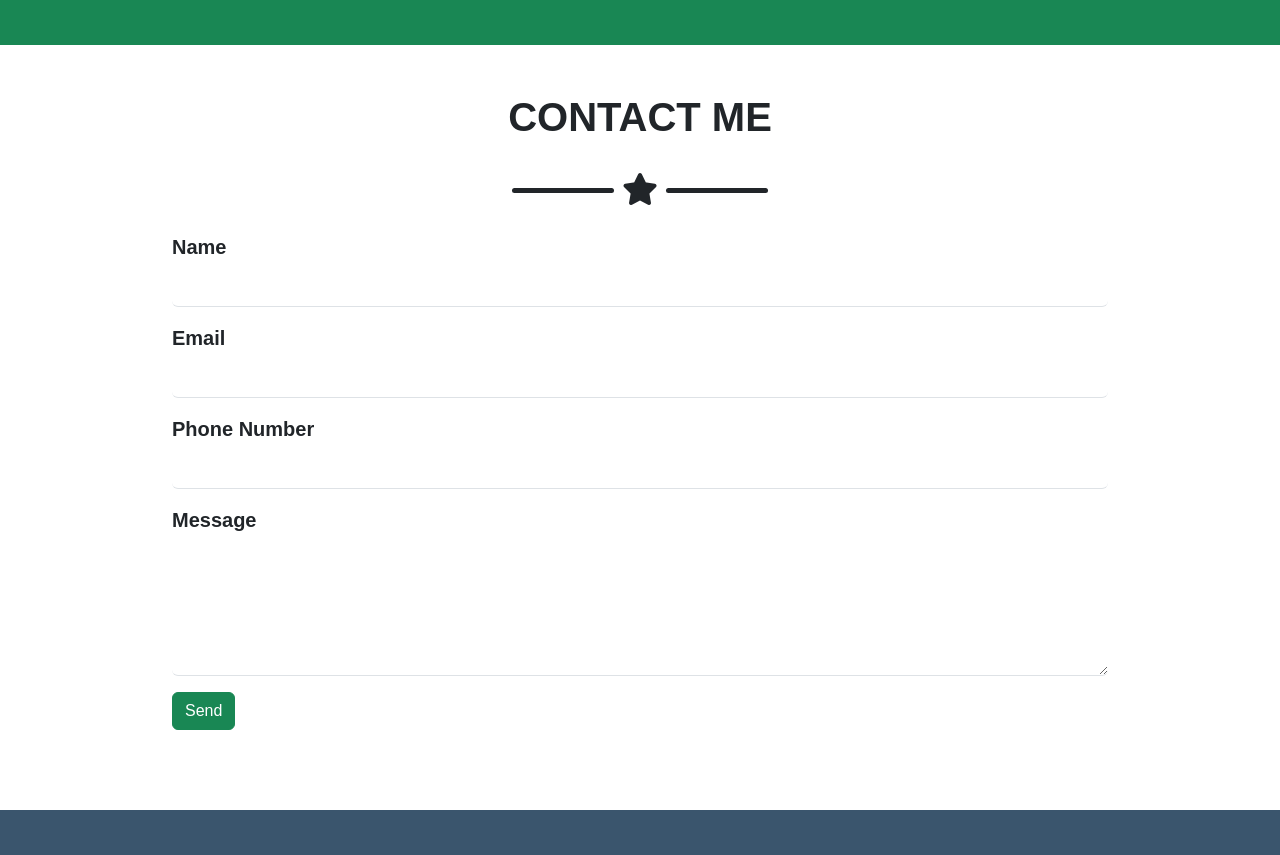
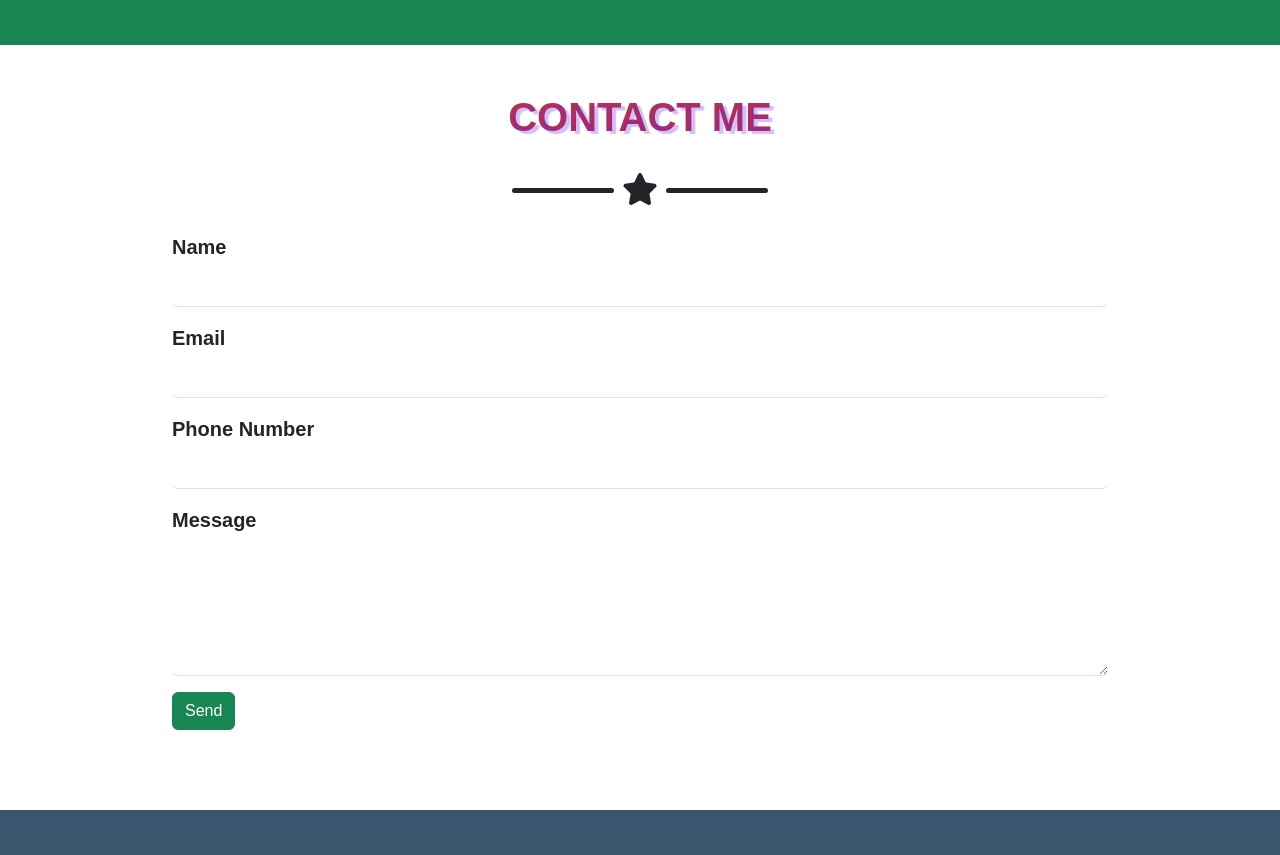
Before and after one commit to leonardomastrangelo/html-css-bootstrap-freelancer, a plain HTML site: page index.html in a window 1280 px wide. Shown: the part 1829-2684 px from the top of the page. Drawn offline with nearby package versions, Linux system fonts and the light colour scheme; a web font is replaced by a local one.

Commit message:
added style on h2

```diff
--- a/css/style.css
+++ b/css/style.css
@@ -23,6 +23,20 @@ ul
     margin: 0;
 }
 
+h2
+{
+    background: var(--text, linear-gradient(178deg, #DC3B18 -60.92%, #5713E7 261.72%));
+    background-clip: text;
+    -webkit-background-clip: text;
+    -webkit-text-fill-color: transparent;
+    text-shadow: 4px 3px 1px rgba(117, 43, 212, 0.3);
+    transition: all 0.4s ease-in-out;
+    cursor: pointer;
+}
+h2:hover
+{
+    scale: 1.1;
+}
 .my-fluid
 {
     width: 100%;
@@ -88,7 +102,6 @@ ul
     opacity: 1;
     cursor: pointer;
 }
-
 #subnav a:hover,
 #info span:hover
 {
@@ -150,7 +163,6 @@ ul
     scale: 1.7;
     animation: upper 0.8s ease-in-out infinite;
 }
-
 @keyframes upper
 {
     0%{
@@ -185,10 +197,10 @@ ul
 .fa-brands.fa-google-plus-g,
 .fa-brands.fa-linkedin
 {
-    color: rgba(199, 24, 24, 0.899);
+    color: rgba(199, 24, 24, 0.675);
 }
 .fa-brands.fa-google-plus-g:hover,
 .fa-brands.fa-linkedin:hover
 {
-    color: rgba(255, 0, 0, 0.899);
+    color: rgba(222, 16, 16, 0.899);
 }
```
